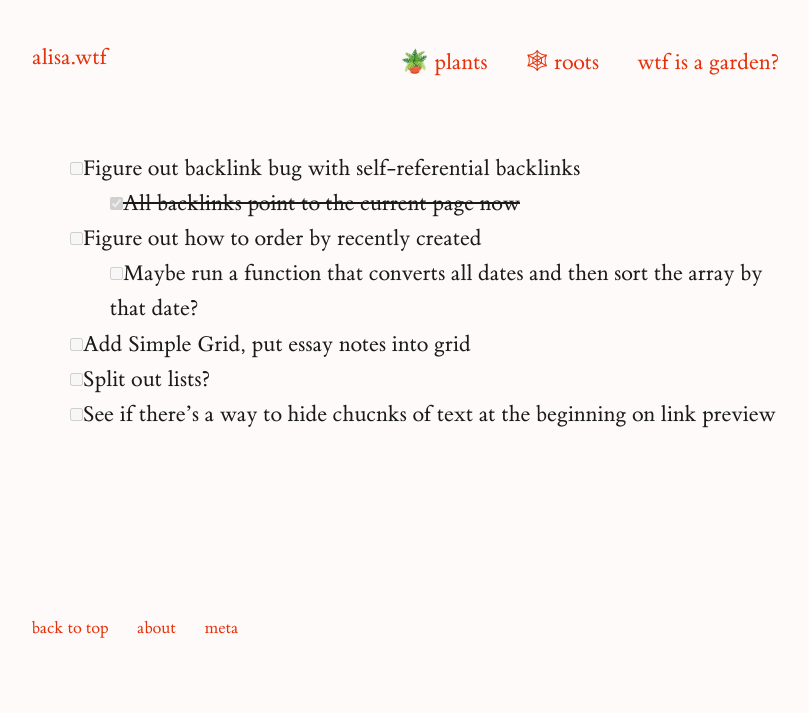
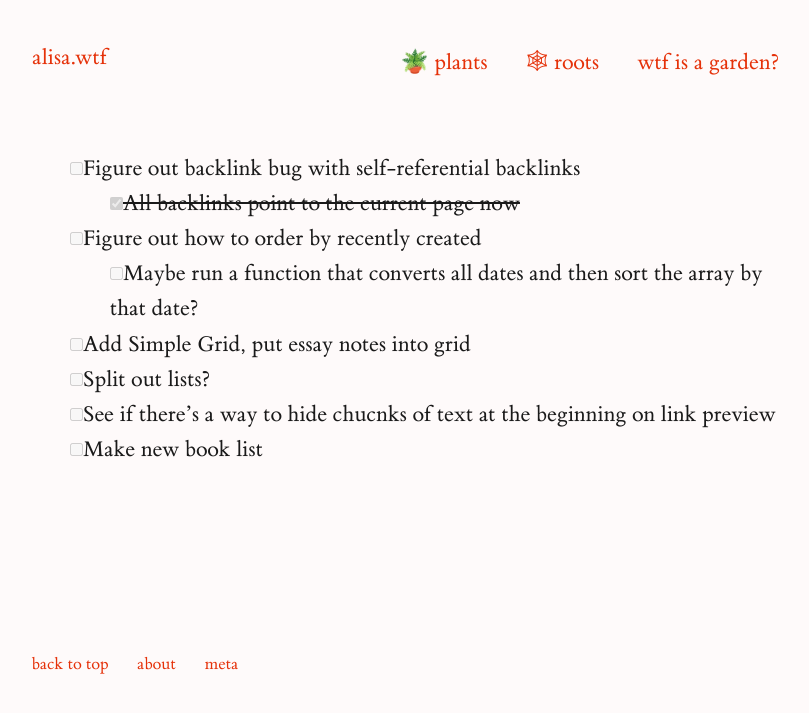
Before and after one commit to alisasgithub/alisa-digital-garden, a Jekyll site: the page docs/to-do.html, which Jekyll copies as it is, in a window 1280 px wide. Shown: the top 713 px of the page, without its empty margins (226-1035 px from the left). Built offline with Jekyll 4.4.1, drawn with Linux system fonts in a browser that asks for light colours; nearby versions of some CDN libraries.

Commit message:
updates to do list

```diff
--- a/docs/because-internet.html
+++ b/docs/because-internet.html
@@ -91,7 +91,7 @@
 
             <span class="tag sans">linguistics</span>
 
-        <time class="sans" datetime="2022-04-09T19:49:42-07:00">
+        <time class="sans" datetime="2022-04-09T20:57:00-07:00">
             <span><span class="iconify" data-icon="cil:clock" style="color: #5c5c5c; padding-right: 2px;" data-width="17"></span> Created 1/6/22 </span>
             <span><span class="iconify" data-icon="cil:pencil" style="color: #5c5c5c; padding-right: 2px;" data-width="17"></span> Last updated 4/9/22</span>
         </time>
--- a/docs/courage-to-create.html
+++ b/docs/courage-to-create.html
@@ -91,7 +91,7 @@
 
             <span class="tag sans">creativity</span>
 
-        <time class="sans" datetime="2022-04-09T19:21:24-07:00">
+        <time class="sans" datetime="2022-04-09T20:57:00-07:00">
             <span><span class="iconify" data-icon="cil:clock" style="color: #5c5c5c; padding-right: 2px;" data-width="17"></span> Created 4/9/22 </span>
             <span><span class="iconify" data-icon="cil:pencil" style="color: #5c5c5c; padding-right: 2px;" data-width="17"></span> Last updated 4/9/22</span>
         </time>
--- a/docs/to-do.html
+++ b/docs/to-do.html
@@ -90,6 +90,8 @@
 <input type="checkbox" class="task-list-item-checkbox" disabled>Split out lists?</li>
   <li class="task-list-item">
 <input type="checkbox" class="task-list-item-checkbox" disabled>See if there’s a way to hide chucnks of text at the beginning on link preview</li>
+  <li class="task-list-item">
+<input type="checkbox" class="task-list-item-checkbox" disabled>Make new book list</li>
 </ul>
 
 <style>
```
Also changed, not shown: _pages/to do.md (+1 -0 lines).
